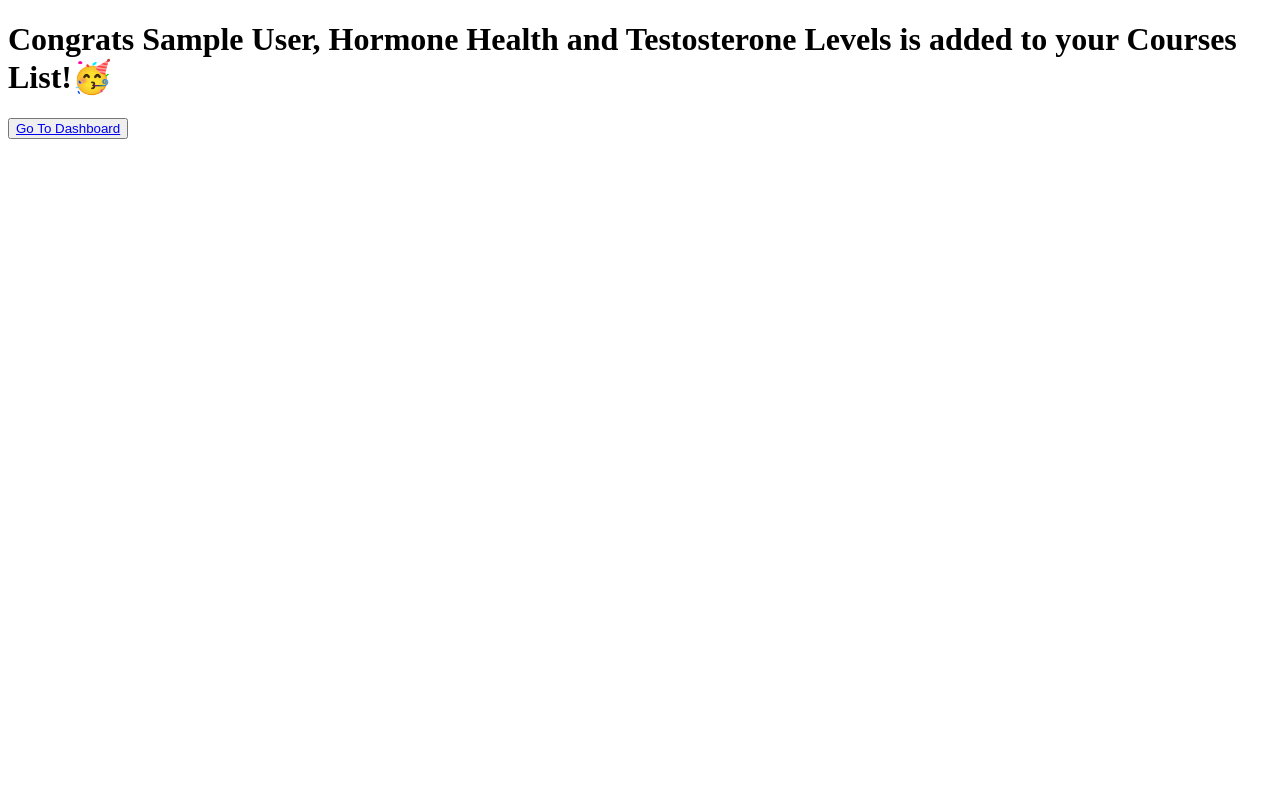
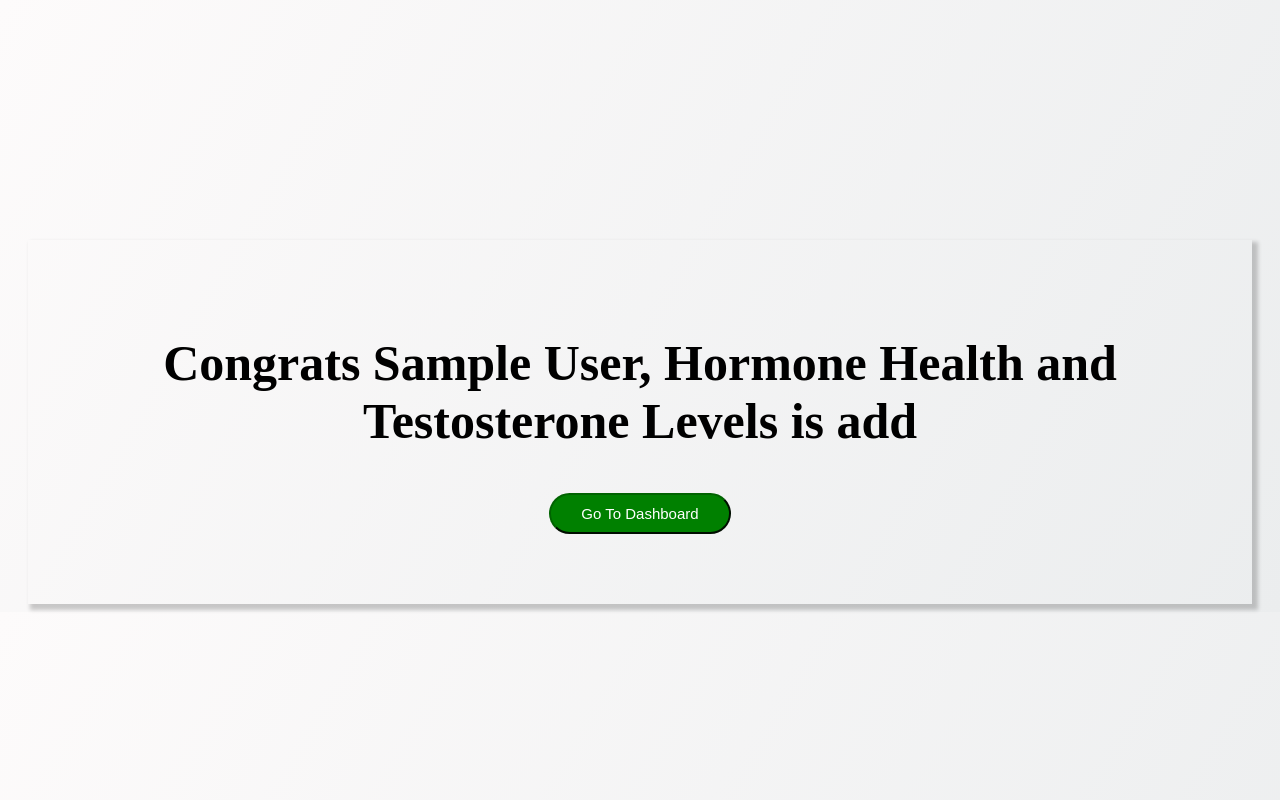
Before and after one commit to AryeshSaha/MinorProject2022, a PHP site: page /Components/pages/confirmation.php in a window 1280 px wide. Run offline with PHP 8.4, Linux system fonts and the light colour scheme; the visitor is signed in with stand-in values (Sample User, id 1); data comes from the database, SQL or seed files in the repository.

Commit message:
bg & btn(v1.6)

```diff
--- a/Components/pages/confirmation.php
+++ b/Components/pages/confirmation.php
@@ -13,12 +13,18 @@
     <meta charset="UTF-8">
     <meta http-equiv="X-UA-Compatible" content="IE=edge">
     <meta name="viewport" content="width=device-width, initial-scale=1.0">
+    <link rel="stylesheet" href="../style/confirmation.css">
     <title>Confirmation</title>
 </head>
 
 <body>
-    <h1><?php echo "Congrats $name, $crnaam is added to your Courses List!🥳" ?></h1>
-    <button class="btn btn-succes"> <a href="./dashbord.php" class="a-tag">Go To Dashboard</a> </button>
+    <div class="container">
+        <h1 id="typewriter"><?php echo "Congrats $name, $crnaam is added to your Courses List!🥳" ?></h1>
+        <button class="btn"> <a href="./dashbord.php" class="a-tag">Go To Dashboard</a> </button>
+    </div>
+
+
+    <script src="../js/script.js"></script>
 </body>
 
 </html>
--- /dev/null
+++ b/Components/style/confirmation.css
@@ -0,0 +1,31 @@
+body{
+    background-image: linear-gradient(120deg, #fdfbfb 0%, #ebedee 100%);
+}
+.container{
+    padding: 60px 10px;
+    margin-top: 30vh;
+    margin-left: 20px;
+    margin-right: 20px;
+    justify-content: center;
+    text-align: center;
+    box-shadow: 4px 4px 4px 2px rgba(0, 0, 0, 0.2);
+}
+
+.btn{
+    background: green;
+    margin: 10px;
+    padding: 10px 30px;
+    border-color: rgb(1, 99, 1);
+    border-radius: 100px;
+    cursor: pointer;
+}
+
+.a-tag{
+    text-decoration: none;
+    color: white;
+    font-size: 15px;
+}
+
+#typewriter{
+    font-size: 50px;
+}
--- a/Components/style/login_style.css
+++ b/Components/style/login_style.css
@@ -1,6 +1,7 @@
 body {
-  background: #121fcf;
-  background: linear-gradient(to top, #121fcf 0%, #cf1512 100%);
+  /* background: #121fcf;
+  background: linear-gradient(to top, #121fcf 0%, #cf1512 100%); */
+  background-image: linear-gradient(to top, #cfd9df 0%, #e2ebf0 100%);
   font-family: "Helvetica Neue", Helvetica, Arial;
 }
 
```
Also changed, not shown: Components/pages/dashbord.php (+11 -2 lines), Components/style/courses.css (+9 -0 lines), Components/style/dashbord.css (+51 -25 lines), README.md, public/upload/coder.png (added).
